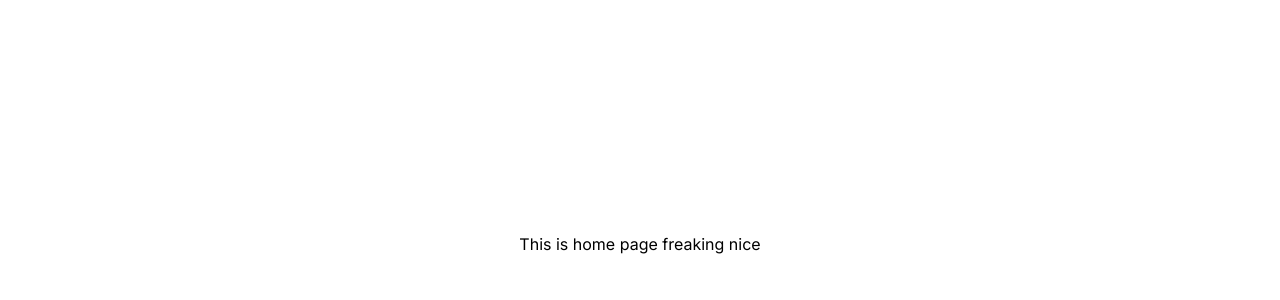
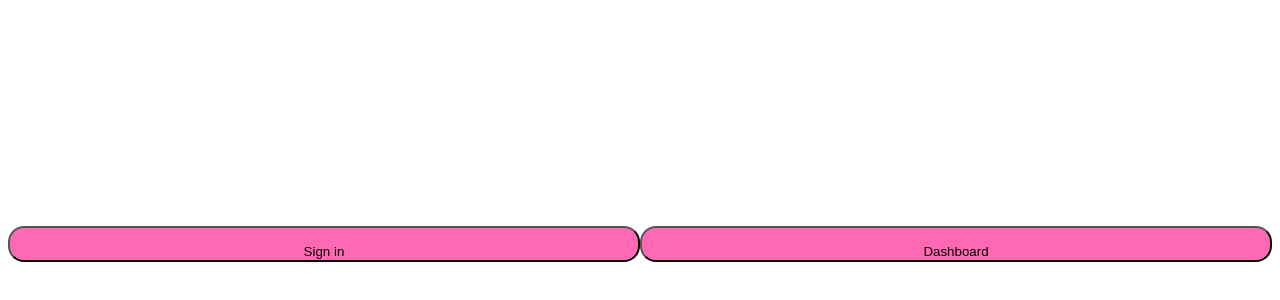
Before and after one commit to RakshaRaut/auth-fe-nextjs, a Next.js app: page / in a window 1280 px wide. Shown: the part 164-464 px from the top of the page. Built offline with nearby package versions, Linux system fonts and the light colour scheme.

Commit message:
add buttons and dashboard"

```diff
--- a/src/app/page.tsx
+++ b/src/app/page.tsx
@@ -1,11 +1,13 @@
 import React from 'react'
 
 import styles from './page.module.css'
+import CustomButton from '@/components/CustomButton'
 
 const HomePage = () =>
     <div className={styles.main}>
 
-      This is home page freaking nice
+      <CustomButton name='Sign in'/>
+      <CustomButton name='Dashboard'/>
 
     </div>
 
```
Also changed, not shown: src/app/dashboard/page.tsx (added, +11 -0 lines).
